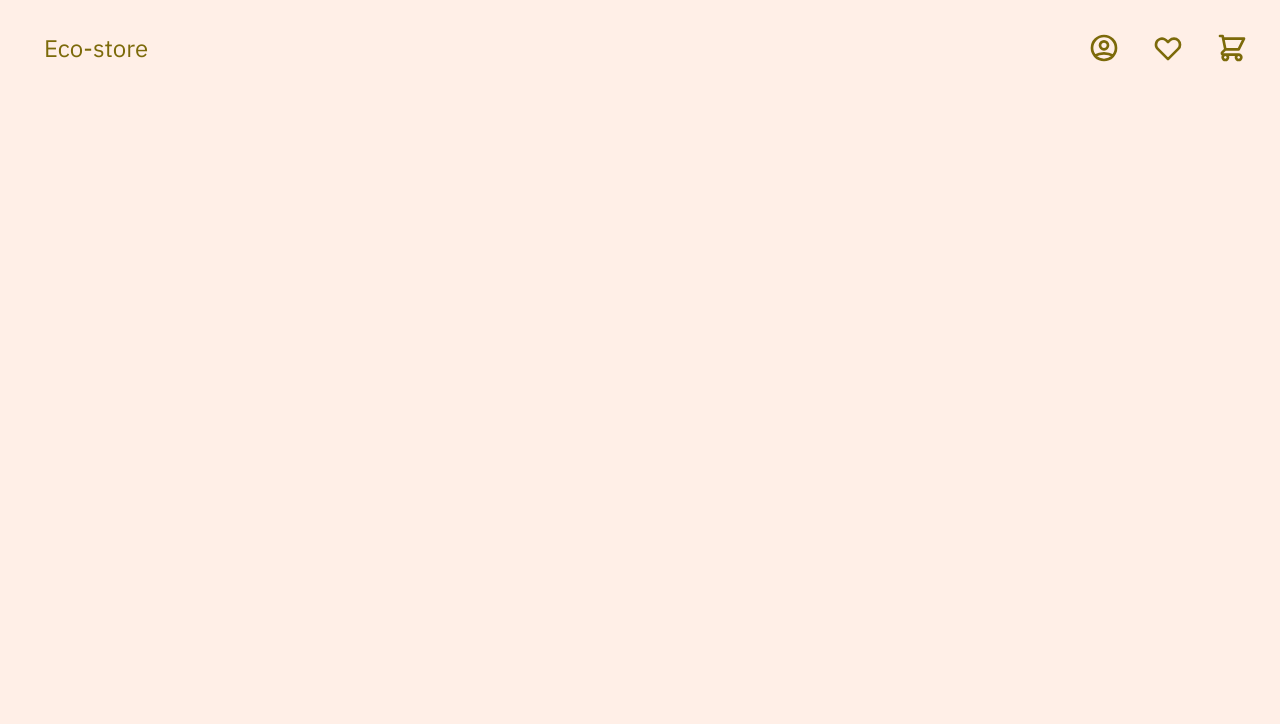
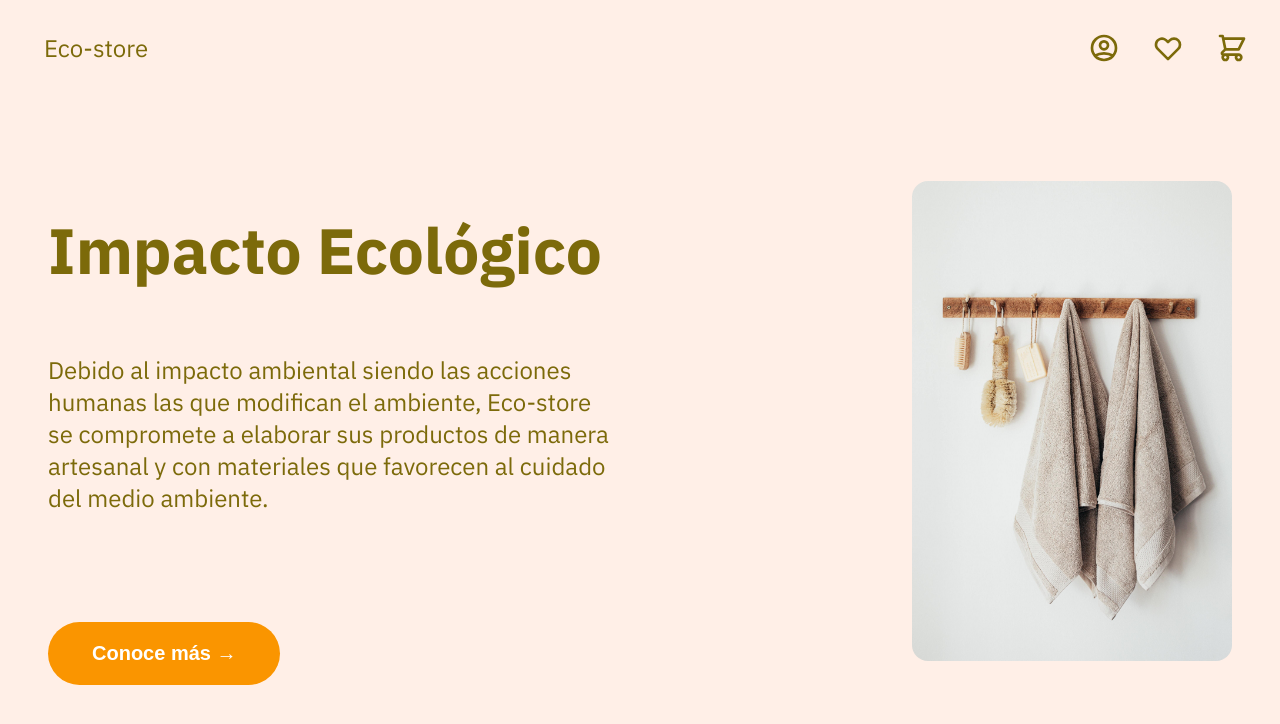
Before and after one commit to SgtGarro/eco-store-landing-page, a plain HTML site: page index.html in a window 1280 px wide. Drawn offline with Linux system fonts and the light colour scheme.

Commit message:
Hero section HTML & Scss and add animations
* Animations to buttons and logo

```diff
--- a/index.html
+++ b/index.html
@@ -73,8 +73,20 @@
     </header>
     <main>
       <article>
-        <div class="impact-section"></div>
-        <div class="image-section"></div>
+        <div class="impact-section">
+          <h1>Impacto Ecol&oacute;gico</h1>
+          <p>
+            Debido al impacto ambiental siendo las acciones<br />
+            humanas las que modifican el ambiente, Eco-store<br />
+            se compromete a elaborar sus productos de manera<br />
+            artesanal y con materiales que favorecen al cuidado<br />
+            del medio ambiente.
+          </p>
+          <button>Conoce m&aacute;s &rarr;</button>
+        </div>
+        <div class="image-section">
+          <img src="./assets/img/main-2.jpg" alt="" />
+        </div>
       </article>
       <section class="product-section">
         <div class="health-care"></div>
--- a/scss/style.scss
+++ b/scss/style.scss
@@ -23,6 +23,7 @@ body {
 
 button {
   color: inherit;
+  cursor: pointer;
 }
 
 ////////////////////////////////////////////
@@ -47,6 +48,11 @@ button {
     font-size: 2.4rem;
     padding-left: 1.2rem;
     cursor: pointer;
+    transition: all 0.3s ease-out;
+
+    &:hover {
+      transform: scale(1.1);
+    }
   }
 
   div {
@@ -58,9 +64,55 @@ button {
     background: none;
     border: none;
     cursor: pointer;
+    transition: all 0.3s ease-out;
+    &:hover {
+      transform: scale(1.1);
+    }
     svg {
       width: 3.2rem;
       height: 3.2rem;
     }
   }
 }
+
+////////////////////////////////////////////
+// HERO SECTION (ARTICLE)
+article {
+  color: $primary-text-color;
+  display: flex;
+  justify-content: space-between;
+  align-items: center;
+  padding: 6.4rem 4.8rem;
+  gap: 6.4rem;
+
+  .impact-section {
+    padding-top: 4.8rem;
+    h1 {
+      font-size: 6.4rem;
+      font-weight: 600;
+      margin-bottom: 6.2rem;
+    }
+    p {
+      font-size: 2.4rem;
+      margin-bottom: 10.8rem;
+    }
+    button {
+      padding: 2rem 4.4rem;
+      background-color: $quaternary-color;
+      border: none;
+      border-radius: 9999px;
+      color: #fff;
+      font-size: 2rem;
+      font-weight: 700;
+      transition: all 0.3s ease-out;
+      &:hover {
+        transform: scale(1.035);
+      }
+    }
+  }
+
+  img {
+    width: 25vw;
+    border-radius: 16px;
+  }
+}
```
Also changed, not shown: css/style.css, 1 other file.
